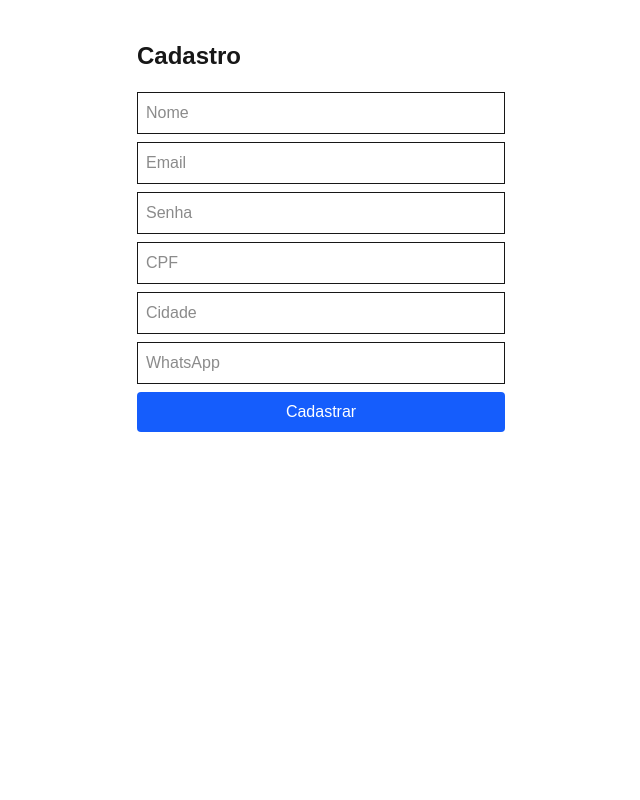
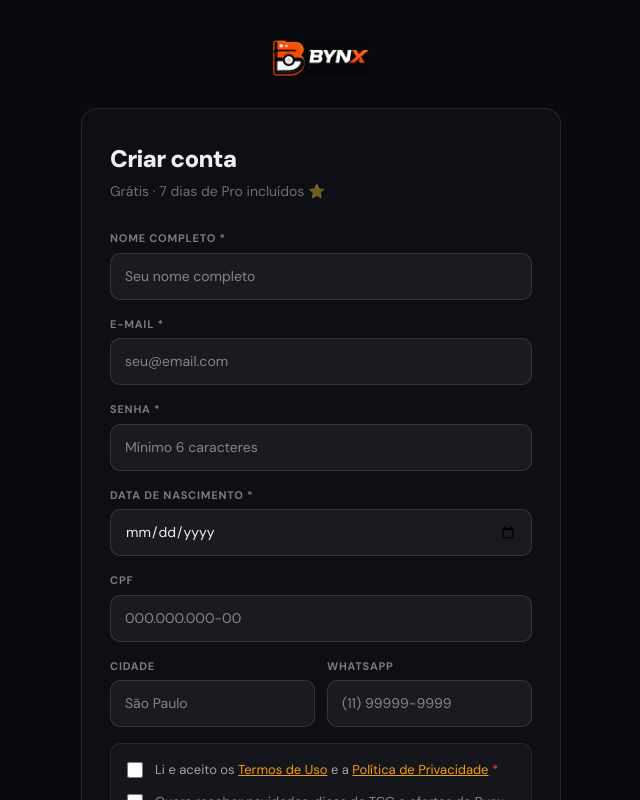
Before and after one commit to brazildigital1403/tcg-invest, a Next.js app: page /cadastro in a window 1280 px wide. Shown: the top 800 px of the page, without its empty margins (319-959 px from the left). Built offline with nearby package versions, Linux system fonts and the light colour scheme; no server answers.

Commit message:
feat: cadastro com idade, aceite de termos e design Bynx

```diff
--- a/src/app/cadastro/page.tsx
+++ b/src/app/cadastro/page.tsx
@@ -2,136 +2,270 @@
 
 import { useState } from 'react'
 import { supabase } from '@/lib/supabaseClient'
+import Link from 'next/link'
+
+const BRAND = 'linear-gradient(135deg, #f59e0b, #ef4444)'
+const SURFACE = { background: '#0d0f14', border: '1px solid rgba(255,255,255,0.1)', borderRadius: 16, padding: '32px 28px' }
+
+function calcIdade(nascimento: string): number {
+  if (!nascimento) return -1
+  const hoje = new Date()
+  const nasc = new Date(nascimento)
+  let idade = hoje.getFullYear() - nasc.getFullYear()
+  const m = hoje.getMonth() - nasc.getMonth()
+  if (m < 0 || (m === 0 && hoje.getDate() < nasc.getDate())) idade--
+  return idade
+}
 
 export default function Cadastro() {
-  const [name, setName] = useState('')
-  const [email, setEmail] = useState('')
-  const [password, setPassword] = useState('')
-  const [cpf, setCpf] = useState('')
-  const [city, setCity] = useState('')
-  const [whatsapp, setWhatsapp] = useState('')
-  const [loading, setLoading] = useState(false)
+  const [name, setName]           = useState('')
+  const [email, setEmail]         = useState('')
+  const [password, setPassword]   = useState('')
+  const [cpf, setCpf]             = useState('')
+  const [city, setCity]           = useState('')
+  const [whatsapp, setWhatsapp]   = useState('')
+  const [dataNasc, setDataNasc]   = useState('')
+  const [termosAceito, setTermosAceito]     = useState(false)
+  const [marketingAceito, setMarketingAceito] = useState(false)
+  const [loading, setLoading]     = useState(false)
+  const [erro, setErro]           = useState('')
+
+  const idade = calcIdade(dataNasc)
+  const menorDe13  = dataNasc && idade < 13
+  const entre13e17 = dataNasc && idade >= 13 && idade < 18
+
+  function formatCpf(v: string) {
+    const n = v.replace(/\D/g, '').slice(0, 11)
+    return n.replace(/(\d{3})(\d{3})(\d{3})(\d{2})/, '$1.$2.$3-$4')
+             .replace(/(\d{3})(\d{3})(\d{3})/, '$1.$2.$3')
+             .replace(/(\d{3})(\d{3})/, '$1.$2')
+  }
+
+  function formatPhone(v: string) {
+    const n = v.replace(/\D/g, '').slice(0, 11)
+    return n.replace(/(\d{2})(\d{5})(\d{4})/, '($1) $2-$3')
+             .replace(/(\d{2})(\d{4})(\d{4})/, '($1) $2-$3')
+  }
 
   async function handleCadastro() {
-  setLoading(true)
+    setErro('')
 
-  if (!name || !email || !password) {
-    alert('Preencha os campos obrigatórios')
-    setLoading(false)
+    if (!name.trim() || !email.trim() || !password.trim()) {
+      setErro('Preencha nome, e-mail e senha.')
+      return
+    }
+    if (!dataNasc) {
+      setErro('Informe sua data de nascimento.')
+      return
+    }
+    if (menorDe13) return // botão bloqueado
+    if (!termosAceito) {
+      setErro('Você precisa aceitar os Termos de Uso e a Política de Privacidade.')
       return
     }
 
-  // 1. Criar usuário no AUTH
-  const { data, error: authError } = await supabase.auth.signUp({
-    email,
-    password,
-  })
+    setLoading(true)
+
+    const { data, error: authError } = await supabase.auth.signUp({ email, password })
 
     if (authError) {
       setLoading(false)
-
-    if (authError.message.includes('User already registered')) {
-      alert('Email já cadastrado')
-    } else {
-      alert(authError.message)
-    }
-
-    console.log(authError)
+      setErro(authError.message.includes('already registered')
+        ? 'Este e-mail já está cadastrado.'
+        : authError.message)
       return
     }
 
     const user = data.user
+    if (!user) { setLoading(false); setErro('Erro ao criar usuário.'); return }
 
-  if (!user) {
-    setLoading(false)
-    alert('Erro ao criar usuário')
-    return
-  }
-
-  // 2. Salvar dados adicionais
-  const { error } = await supabase.from('users').insert([
-    {
-      id: user?.id,
+    const { error } = await supabase.from('users').insert([{
+      id: user.id,
       name,
       email,
-      cpf,
+      cpf: cpf.replace(/\D/g, ''),
       city,
-      whatsapp,
-    },
-  ])
+      whatsapp: whatsapp.replace(/\D/g, ''),
+      data_nascimento: dataNasc,
+      termos_aceitos_em: new Date().toISOString(),
+      marketing_aceito: marketingAceito,
+    }])
 
     setLoading(false)
 
     if (error) {
-    alert('Erro ao salvar dados')
-    console.log(error)
-  } else {
-    // Envia email de boas-vindas em background
+      setErro('Erro ao salvar dados. Tente novamente.')
+      return
+    }
+
     fetch('/api/email/welcome', {
       method: 'POST',
       headers: { 'Content-Type': 'application/json' },
       body: JSON.stringify({ userId: user.id }),
-    }).catch(() => {}) // silently fail
+    }).catch(() => {})
 
-    alert('Usuário cadastrado com sucesso!')
     window.location.href = '/dashboard-financeiro'
   }
+
+  const inputStyle: React.CSSProperties = {
+    width: '100%', background: 'rgba(255,255,255,0.05)',
+    border: '1px solid rgba(255,255,255,0.12)', borderRadius: 10,
+    padding: '12px 14px', color: '#f0f0f0', fontSize: 14,
+    outline: 'none', boxSizing: 'border-box', fontFamily: 'inherit',
   }
 
+  const labelStyle: React.CSSProperties = {
+    fontSize: 11, fontWeight: 700, color: 'rgba(255,255,255,0.45)',
+    textTransform: 'uppercase', letterSpacing: '0.07em', marginBottom: 6, display: 'block',
+  }
+
+  const canSubmit = !menorDe13 && termosAceito && name && email && password && dataNasc
+
   return (
-    <div className="p-10 max-w-md mx-auto">
-      <h1 className="text-2xl font-bold mb-5">Cadastro</h1>
+    <div style={{ minHeight: '100vh', background: '#080a0f', fontFamily: "'DM Sans', system-ui, sans-serif", color: '#f0f0f0', display: 'flex', flexDirection: 'column', alignItems: 'center', justifyContent: 'center', padding: '40px 16px' }}>
 
+      {/* Logo */}
+      <Link href="/" style={{ marginBottom: 32, textDecoration: 'none' }}>
+        <img src="/logo_BYNX.png" alt="Bynx" style={{ height: 36, width: 'auto' }} />
+      </Link>
+
+      <div style={{ ...SURFACE, width: '100%', maxWidth: 480 }}>
+
+        <h1 style={{ fontSize: 24, fontWeight: 900, letterSpacing: '-0.03em', marginBottom: 4 }}>Criar conta</h1>
+        <p style={{ fontSize: 14, color: 'rgba(255,255,255,0.4)', marginBottom: 28 }}>
+          Grátis · 7 dias de Pro incluídos ⭐
+        </p>
+
+        {/* Bloqueio menor de 13 */}
+        {menorDe13 && (
+          <div style={{ background: 'rgba(239,68,68,0.08)', border: '1px solid rgba(239,68,68,0.3)', borderRadius: 12, padding: '20px', marginBottom: 20, textAlign: 'center' }}>
+            <p style={{ fontSize: 28, marginBottom: 8 }}>🔒</p>
+            <p style={{ fontSize: 15, fontWeight: 700, color: '#ef4444', marginBottom: 6 }}>Acesso não permitido</p>
+            <p style={{ fontSize: 13, color: 'rgba(255,255,255,0.5)', lineHeight: 1.6 }}>
+              O Bynx não permite cadastro de menores de 13 anos, conforme a Lei Geral de Proteção de Dados (LGPD — Art. 14). Se você tem entre 13 e 17 anos, peça a um responsável legal para criar a conta.
+            </p>
+          </div>
+        )}
+
+        {/* Aviso 13-17 anos */}
+        {entre13e17 && (
+          <div style={{ background: 'rgba(245,158,11,0.08)', border: '1px solid rgba(245,158,11,0.25)', borderRadius: 12, padding: '14px 16px', marginBottom: 20 }}>
+            <p style={{ fontSize: 13, color: '#f59e0b', lineHeight: 1.6 }}>
+              ⚠️ <strong>Usuário menor de idade:</strong> ao prosseguir, você declara que possui autorização de um pai ou responsável legal para criar esta conta, conforme exigido pela LGPD.
+            </p>
+          </div>
+        )}
+
+        <div style={{ display: 'flex', flexDirection: 'column', gap: 16 }}>
+
+          {/* Nome */}
+          <div>
+            <label style={labelStyle}>Nome completo *</label>
+            <input style={inputStyle} type="text" placeholder="Seu nome completo" value={name} onChange={e => setName(e.target.value)} />
+          </div>
+
+          {/* Email */}
+          <div>
+            <label style={labelStyle}>E-mail *</label>
+            <input style={inputStyle} type="email" placeholder="seu@email.com" value={email} onChange={e => setEmail(e.target.value)} />
+          </div>
+
+          {/* Senha */}
+          <div>
+            <label style={labelStyle}>Senha *</label>
+            <input style={inputStyle} type="password" placeholder="Mínimo 6 caracteres" value={password} onChange={e => setPassword(e.target.value)} />
+          </div>
+
+          {/* Data de nascimento */}
+          <div>
+            <label style={labelStyle}>Data de nascimento *</label>
+            <input style={inputStyle} type="date" value={dataNasc} onChange={e => setDataNasc(e.target.value)} max={new Date().toISOString().split('T')[0]} />
+          </div>
+
+          {/* CPF */}
+          <div>
+            <label style={labelStyle}>CPF</label>
+            <input style={inputStyle} type="text" placeholder="000.000.000-00" value={cpf} onChange={e => setCpf(formatCpf(e.target.value))} />
+          </div>
+
+          {/* Cidade + WhatsApp */}
+          <div style={{ display: 'grid', gridTemplateColumns: '1fr 1fr', gap: 12 }}>
+            <div>
+              <label style={labelStyle}>Cidade</label>
+              <input style={inputStyle} type="text" placeholder="São Paulo" value={city} onChange={e => setCity(e.target.value)} />
+            </div>
+            <div>
+              <label style={labelStyle}>WhatsApp</label>
+              <input style={inputStyle} type="text" placeholder="(11) 99999-9999" value={whatsapp} onChange={e => setWhatsapp(formatPhone(e.target.value))} />
+            </div>
+          </div>
+
+          {/* Aceites */}
+          <div style={{ display: 'flex', flexDirection: 'column', gap: 12, padding: '16px', background: 'rgba(255,255,255,0.03)', borderRadius: 10, border: '1px solid rgba(255,255,255,0.07)' }}>
+
+            {/* Termos — obrigatório */}
+            <label style={{ display: 'flex', alignItems: 'flex-start', gap: 12, cursor: 'pointer' }}>
               <input
-        placeholder="Nome"
-        value={name}
-        onChange={(e) => setName(e.target.value)}
-        className="border p-2 w-full mb-2"
+                type="checkbox"
+                checked={termosAceito}
+                onChange={e => setTermosAceito(e.target.checked)}
+                style={{ marginTop: 2, accentColor: '#f59e0b', width: 16, height: 16, flexShrink: 0 }}
               />
+              <span style={{ fontSize: 13, color: 'rgba(255,255,255,0.6)', lineHeight: 1.5 }}>
+                Li e aceito os{' '}
+                <a href="/termos" target="_blank" style={{ color: '#f59e0b', textDecoration: 'underline' }}>Termos de Uso</a>
+                {' '}e a{' '}
+                <a href="/privacidade" target="_blank" style={{ color: '#f59e0b', textDecoration: 'underline' }}>Política de Privacidade</a>
+                {' '}<span style={{ color: '#ef4444' }}>*</span>
+              </span>
+            </label>
 
+            {/* Marketing — opcional */}
+            <label style={{ display: 'flex', alignItems: 'flex-start', gap: 12, cursor: 'pointer' }}>
               <input
-        placeholder="Email"
-        value={email}
-        onChange={(e) => setEmail(e.target.value)}
-        className="border p-2 w-full mb-2"
+                type="checkbox"
+                checked={marketingAceito}
+                onChange={e => setMarketingAceito(e.target.checked)}
+                style={{ marginTop: 2, accentColor: '#f59e0b', width: 16, height: 16, flexShrink: 0 }}
               />
+              <span style={{ fontSize: 13, color: 'rgba(255,255,255,0.5)', lineHeight: 1.5 }}>
+                Quero receber novidades, dicas de TCG e ofertas do Bynx por e-mail <span style={{ color: 'rgba(255,255,255,0.3)' }}>(opcional)</span>
+              </span>
+            </label>
+          </div>
 
-      <input
-        placeholder="Senha"
-        type="password"
-        value={password}
-        onChange={(e) => setPassword(e.target.value)}
-        className="border p-2 w-full mb-2"
-        />
+          {/* Erro */}
+          {erro && (
+            <div style={{ background: 'rgba(239,68,68,0.08)', border: '1px solid rgba(239,68,68,0.25)', borderRadius: 10, padding: '10px 14px' }}>
+              <p style={{ fontSize: 13, color: '#ef4444' }}>⚠ {erro}</p>
+            </div>
+          )}
 
-      <input
-        placeholder="CPF"
-        value={cpf}
-        onChange={(e) => setCpf(e.target.value)}
-        className="border p-2 w-full mb-2"
-      />
-
-      <input
-        placeholder="Cidade"
-        value={city}
-        onChange={(e) => setCity(e.target.value)}
-        className="border p-2 w-full mb-2"
-      />
-
-      <input
-        placeholder="WhatsApp"
-        value={whatsapp}
-        onChange={(e) => setWhatsapp(e.target.value)}
-        className="border p-2 w-full mb-2"
-      />
-
+          {/* Botão */}
           <button
             onClick={handleCadastro}
-        disabled={loading}
-        className="bg-blue-600 text-white p-2 w-full rounded"
+            disabled={loading || !canSubmit}
+            style={{
+              width: '100%', background: canSubmit ? BRAND : 'rgba(255,255,255,0.08)',
+              border: 'none', color: canSubmit ? '#000' : 'rgba(255,255,255,0.3)',
+              padding: '14px', borderRadius: 12, fontWeight: 800, fontSize: 15,
+              cursor: canSubmit ? 'pointer' : 'not-allowed', fontFamily: 'inherit',
+              transition: 'all 0.2s',
+            }}
           >
-        {loading ? 'Cadastrando...' : 'Cadastrar'}
+            {loading ? 'Criando conta...' : 'Criar conta grátis →'}
           </button>
+
+          <p style={{ fontSize: 12, color: 'rgba(255,255,255,0.3)', textAlign: 'center' }}>
+            * campos obrigatórios
+          </p>
+        </div>
+      </div>
+
+      <p style={{ marginTop: 20, fontSize: 13, color: 'rgba(255,255,255,0.35)' }}>
+        Já tem conta?{' '}
+        <Link href="/" style={{ color: '#f59e0b', textDecoration: 'none' }}>Entrar →</Link>
+      </p>
     </div>
   )
 }
```
Lines whose indentation alone changed are shown as unchanged.
